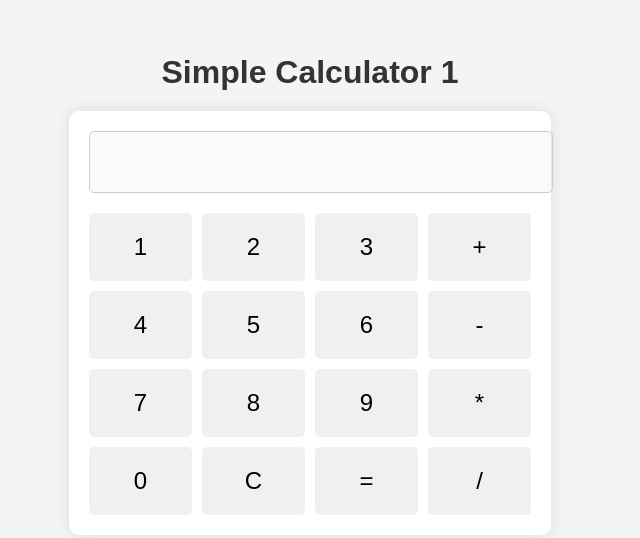
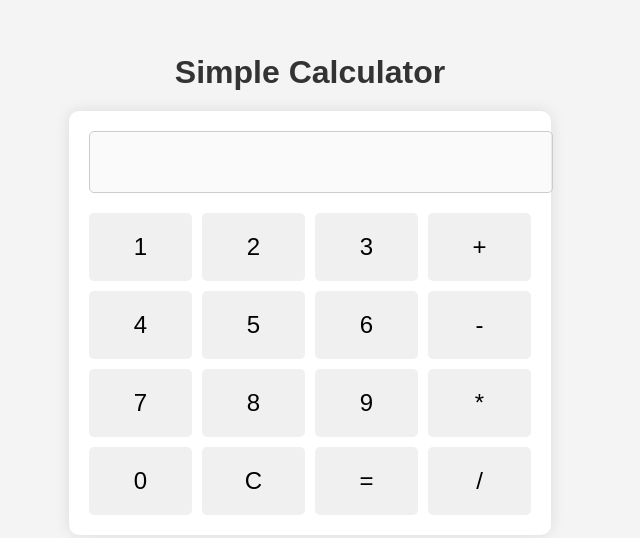
Before and after one commit to Gopikrosuri/simple-calculator, a plain HTML site: page index.html in a window 1280 px wide. Shown: the part 116-654 px from the top of the page, without its empty margins (330-970 px from the left). Drawn offline with Linux system fonts and the light colour scheme.

Commit message:
Update index.html

```diff
--- a/index.html
+++ b/index.html
@@ -64,7 +64,7 @@
     </style>
 </head>
 <body>
-    <h1>Simple Calculator 1</h1>
+    <h1>Simple Calculator </h1>
     <div class="calculator">
         <input type="text" id="display" disabled>
         <div class="buttons">
```
